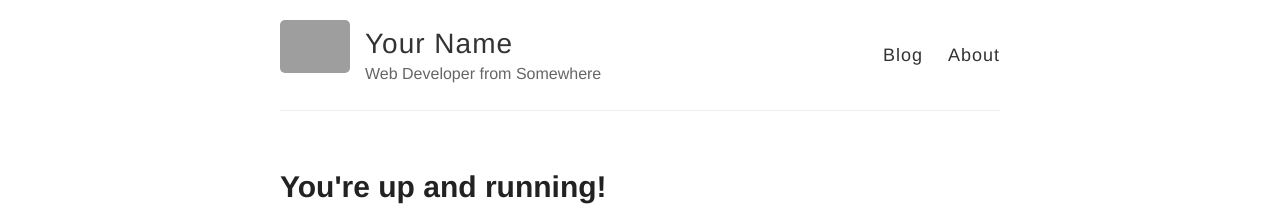
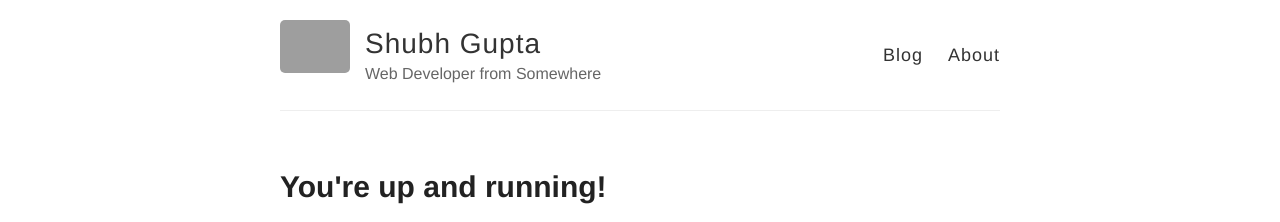
Before and after one commit to shubhg1996/shubhg1996_old.github.io, a Jekyll site: the page built from index.html, in a window 1280 px wide. Shown: the top 222 px of the page. Built offline with Jekyll 4.4.1, drawn with Linux system fonts in a browser that asks for light colours; grey boxes are pictures that could not be loaded.

Commit message:
Update _config.yml

```diff
--- a/_config.yml
+++ b/_config.yml
@@ -3,7 +3,7 @@
 #
 
 # Name of your site (displayed in the header)
-name: Your Name
+name: Shubh Gupta
 
 # Short bio or description (displayed in the header)
 description: Web Developer from Somewhere
```
